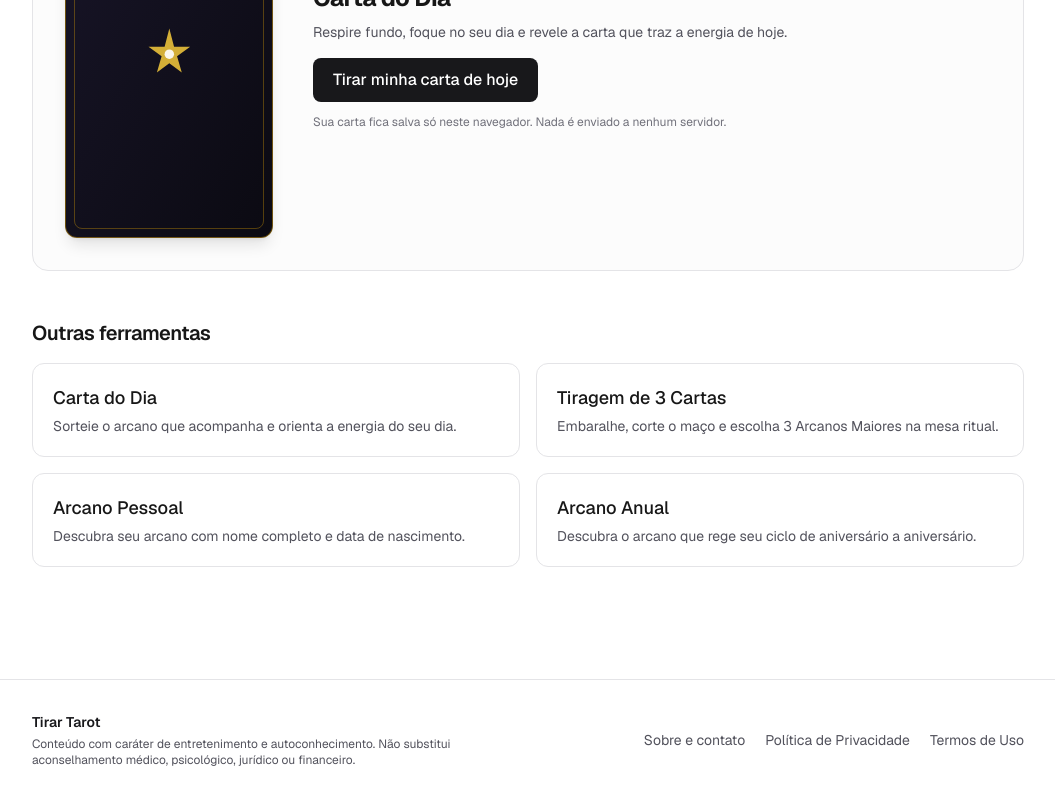
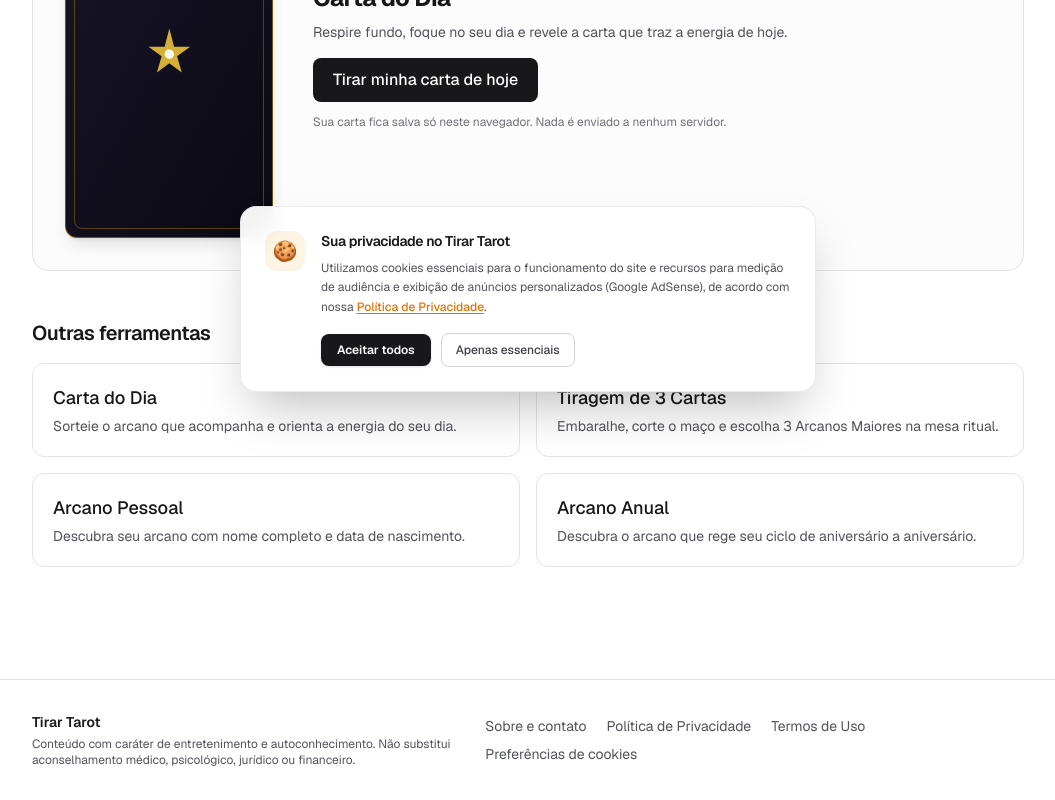
Before and after one commit to gab618/arcana, a Next.js app: page / in a window 1280 px wide. Shown: the part 392-1192 px from the top of the page, without its empty margins (112-1167 px from the left). Built offline with nearby package versions, Linux system fonts and the light colour scheme; no server answers.

Commit message:
feat: adicionar banner de consentimento de cookies (LGPD)

```diff
--- a/app/layout.tsx
+++ b/app/layout.tsx
@@ -1,6 +1,7 @@
 import type { Metadata } from "next";
 import { Geist, Geist_Mono } from "next/font/google";
 import { GoogleAnalytics } from "@next/third-parties/google";
+import { CookieConsent } from "@/components/cookie-consent";
 import { SiteFooter } from "@/components/site-footer";
 import { SiteHeader } from "@/components/site-header";
 import { SITE_DESCRIPTION, SITE_NAME, SITE_URL } from "@/lib/site";
@@ -45,6 +46,7 @@
         <SiteHeader />
         {children}
         <SiteFooter />
+        <CookieConsent />
         {process.env.NEXT_PUBLIC_GA_ID && (
           <GoogleAnalytics gaId={process.env.NEXT_PUBLIC_GA_ID} />
         )}
--- /dev/null
+++ b/components/cookie-consent.tsx
@@ -0,0 +1,125 @@
+"use client";
+
+import Link from "next/link";
+import { useEffect, useState, useSyncExternalStore } from "react";
+import { SITE_NAME } from "../lib/site";
+
+export const COOKIE_CONSENT_KEY = "tt_cookie_consent";
+export const OPEN_COOKIE_CONSENT_EVENT = "tt:open-cookie-consent";
+
+export type ConsentChoice = "all" | "essential";
+
+/** Dispara evento global para reabrir o banner de preferências de cookies. */
+export function openCookieConsent() {
+  if (typeof window !== "undefined") {
+    window.dispatchEvent(new Event(OPEN_COOKIE_CONSENT_EVENT));
+  }
+}
+
+function subscribe(callback: () => void) {
+  window.addEventListener("storage", callback);
+  return () => {
+    window.removeEventListener("storage", callback);
+  };
+}
+
+function getStoredConsent(): string | null {
+  try {
+    return window.localStorage.getItem(COOKIE_CONSENT_KEY);
+  } catch {
+    return "blocked";
+  }
+}
+
+export function CookieConsent() {
+  // Lê o consentimento do localStorage no cliente de forma síncrona e segura
+  const storedConsent = useSyncExternalStore(
+    subscribe,
+    getStoredConsent,
+    () => "loading",
+  );
+
+  const [manuallyOpened, setManuallyOpened] = useState(false);
+  const [dismissed, setDismissed] = useState(false);
+
+  useEffect(() => {
+    function handleOpen() {
+      setDismissed(false);
+      setManuallyOpened(true);
+    }
+    window.addEventListener(OPEN_COOKIE_CONSENT_EVENT, handleOpen);
+    return () => {
+      window.removeEventListener(OPEN_COOKIE_CONSENT_EVENT, handleOpen);
+    };
+  }, []);
+
+  function handleChoice(choice: ConsentChoice) {
+    try {
+      window.localStorage.setItem(COOKIE_CONSENT_KEY, choice);
+    } catch {
+      // Ignora falha de gravação caso cookies/storage estejam desativados
+    }
+    setDismissed(true);
+    setManuallyOpened(false);
+  }
+
+  const shouldShow =
+    !dismissed &&
+    (manuallyOpened || (storedConsent !== "loading" && storedConsent === null));
+
+  if (!shouldShow) {
+    return null;
+  }
+
+  return (
+    <aside
+      role="region"
+      aria-label="Aviso de cookies e privacidade"
+      className="fixed bottom-4 left-4 right-4 z-50 mx-auto max-w-xl rounded-2xl border border-zinc-200/80 bg-white/95 p-5 shadow-2xl backdrop-blur-md transition-all sm:p-6 dark:border-zinc-800/80 dark:bg-zinc-900/95"
+    >
+      <div className="flex items-start gap-4">
+        <div
+          aria-hidden="true"
+          className="flex h-10 w-10 shrink-0 items-center justify-center rounded-xl bg-amber-500/10 text-xl text-amber-600 dark:bg-amber-400/10 dark:text-amber-400"
+        >
+          🍪
+        </div>
+
+        <div className="flex-1 space-y-2">
+          <h2 className="text-sm font-semibold tracking-tight text-zinc-900 dark:text-zinc-100">
+            Sua privacidade no {SITE_NAME}
+          </h2>
+          <p className="text-xs leading-relaxed text-zinc-600 dark:text-zinc-400">
+            Utilizamos cookies essenciais para o funcionamento do site e recursos
+            para medição de audiência e exibição de anúncios personalizados
+            (Google AdSense), de acordo com nossa{" "}
+            <Link
+              href="/politica-de-privacidade"
+              className="font-medium text-amber-600 underline underline-offset-2 hover:text-amber-500 dark:text-amber-400"
+            >
+              Política de Privacidade
+            </Link>
+            .
+          </p>
+
+          <div className="flex flex-wrap items-center gap-2.5 pt-2">
+            <button
+              type="button"
+              onClick={() => handleChoice("all")}
+              className="cursor-pointer rounded-lg bg-zinc-900 px-4 py-2 text-xs font-semibold text-white shadow-sm transition hover:bg-zinc-700 dark:bg-zinc-100 dark:text-zinc-900 dark:hover:bg-zinc-300"
+            >
+              Aceitar todos
+            </button>
+            <button
+              type="button"
+              onClick={() => handleChoice("essential")}
+              className="cursor-pointer rounded-lg border border-zinc-300 px-3.5 py-2 text-xs font-medium text-zinc-700 transition hover:bg-zinc-100 dark:border-zinc-700 dark:text-zinc-300 dark:hover:bg-zinc-800"
+            >
+              Apenas essenciais
+            </button>
+          </div>
+        </div>
+      </div>
+    </aside>
+  );
+}
--- /dev/null
+++ b/components/cookie-preferences-button.tsx
@@ -0,0 +1,15 @@
+"use client";
+
+import { openCookieConsent } from "./cookie-consent";
+
+export function CookiePreferencesButton() {
+  return (
+    <button
+      type="button"
+      onClick={openCookieConsent}
+      className="cursor-pointer hover:underline"
+    >
+      Preferências de cookies
+    </button>
+  );
+}
--- a/components/site-footer.tsx
+++ b/components/site-footer.tsx
@@ -1,4 +1,5 @@
 import Link from "next/link";
+import { CookiePreferencesButton } from "@/components/cookie-preferences-button";
 import { SITE_NAME } from "@/lib/site";
 
 const FOOTER_LINKS = [
@@ -31,6 +32,9 @@
                 </Link>
               </li>
             ))}
+            <li>
+              <CookiePreferencesButton />
+            </li>
           </ul>
         </nav>
       </div>
```
Also changed, not shown: 1 other file (tests, documents, lock files or other folders).
